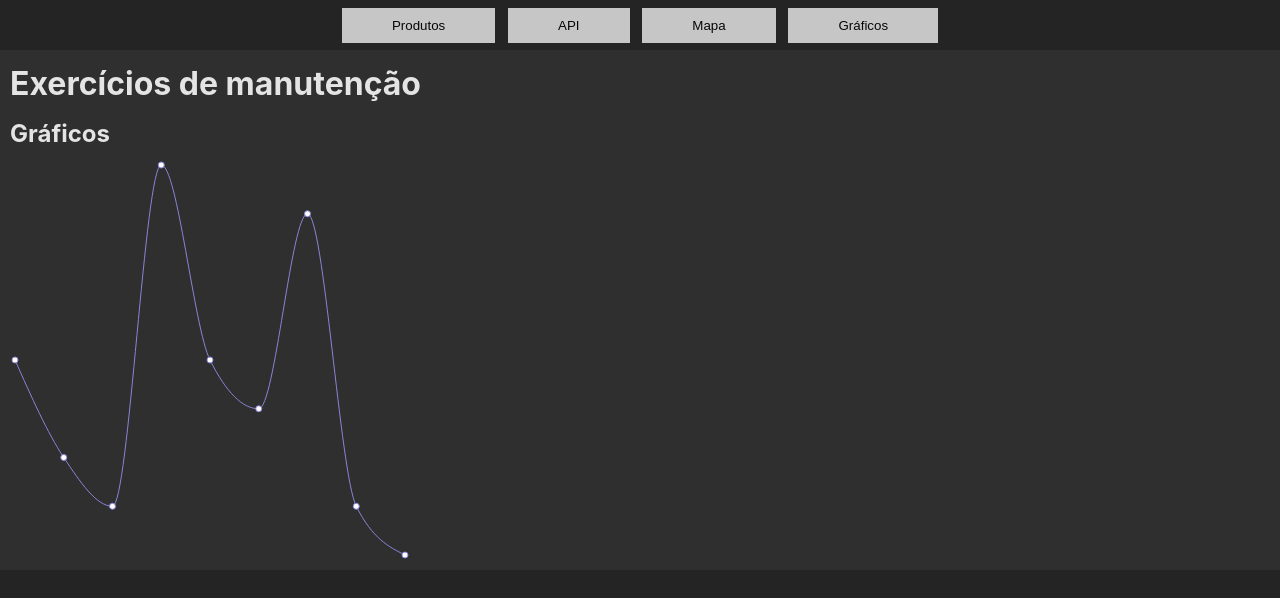
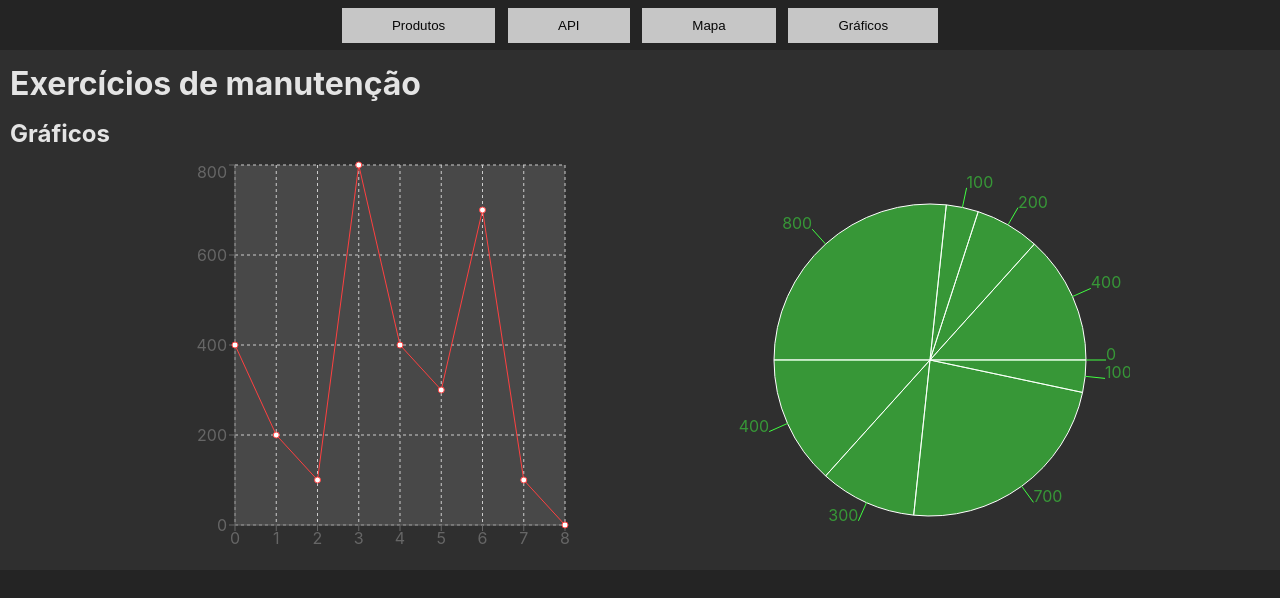
Before and after one commit to OsvaldoSemCH/MS2, a React (Vite) app: page /charts in a window 1280 px wide. Shown: the top 598 px of the page. Built offline with nearby package versions, Linux system fonts and the light colour scheme; some icons are missing.

Commit message:
Adicionados 2 gráficos na rota /charts

```diff
--- a/src/Charts.jsx
+++ b/src/Charts.jsx
@@ -1,5 +1,5 @@
 import style from './App.module.css'
-import { LineChart, Line } from 'recharts';
+import { LineChart, Line, CartesianGrid, CartesianAxis, XAxis, YAxis, PieChart, Pie, Legend } from 'recharts';
 
 const data =
 [
@@ -27,9 +27,17 @@ export default function Charts()
         <div className={style.wrapPage}>
             <h1>Exercícios de manutenção</h1>
             <h2>Gráficos</h2>
-            <LineChart width={400} height={400} data={data}>
-                <Line type="monotone" dataKey="uv" stroke="#8884d8" />
-            </LineChart>
+            <div style={{display: 'flex', flexDirection: 'row', justifyContent: 'space-evenly'}}>
+                <LineChart width={400} height={400} data={data}>
+                    <CartesianGrid strokeDasharray={'3'} fill='#808080' fillOpacity={'0.3'}/>
+                    <XAxis/>
+                    <YAxis/>
+                    <Line dataKey="uv" stroke="#ff4040"/>
+                </LineChart>
+                <PieChart width={400} height={400}>
+                    <Pie data={data} dataKey="uv" fill='#40ff40' fillOpacity={'0.5'} label/>
+                </PieChart>
+            </div>
         </div>
     </>
     );
```
